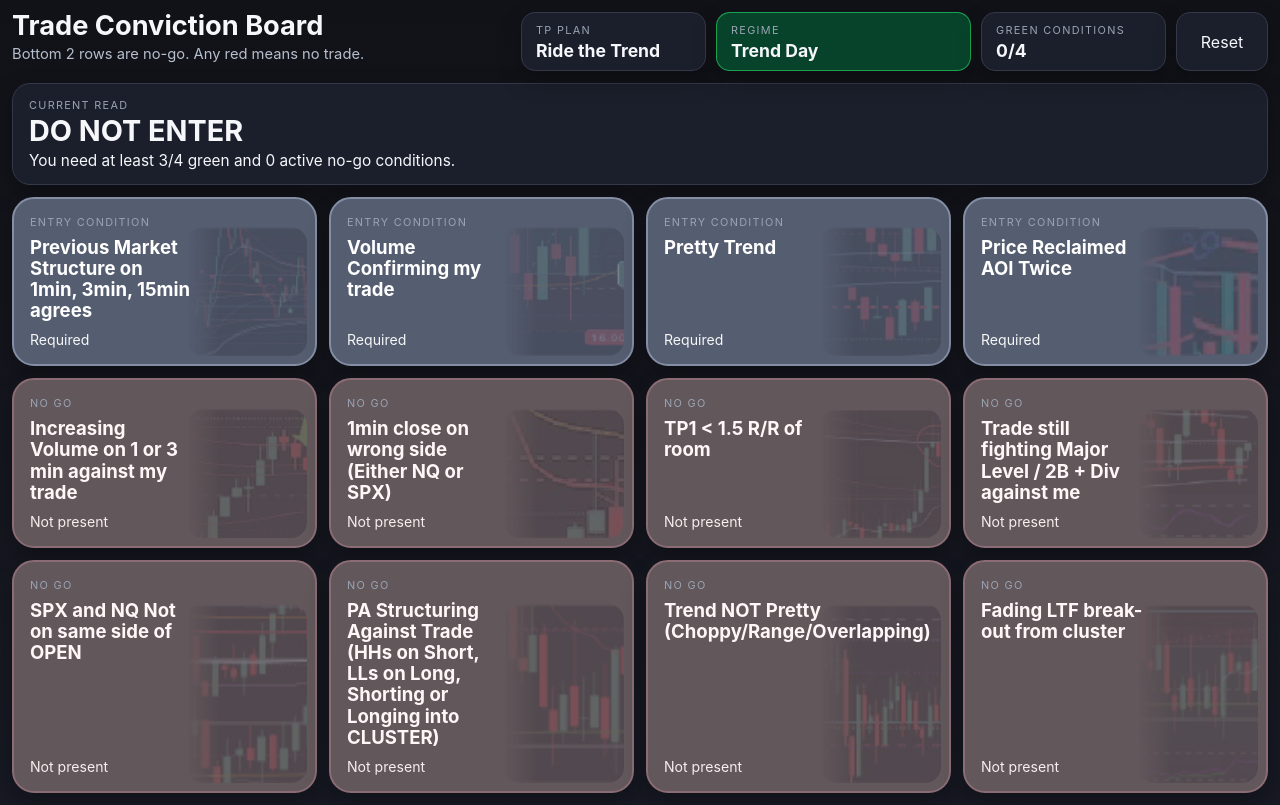
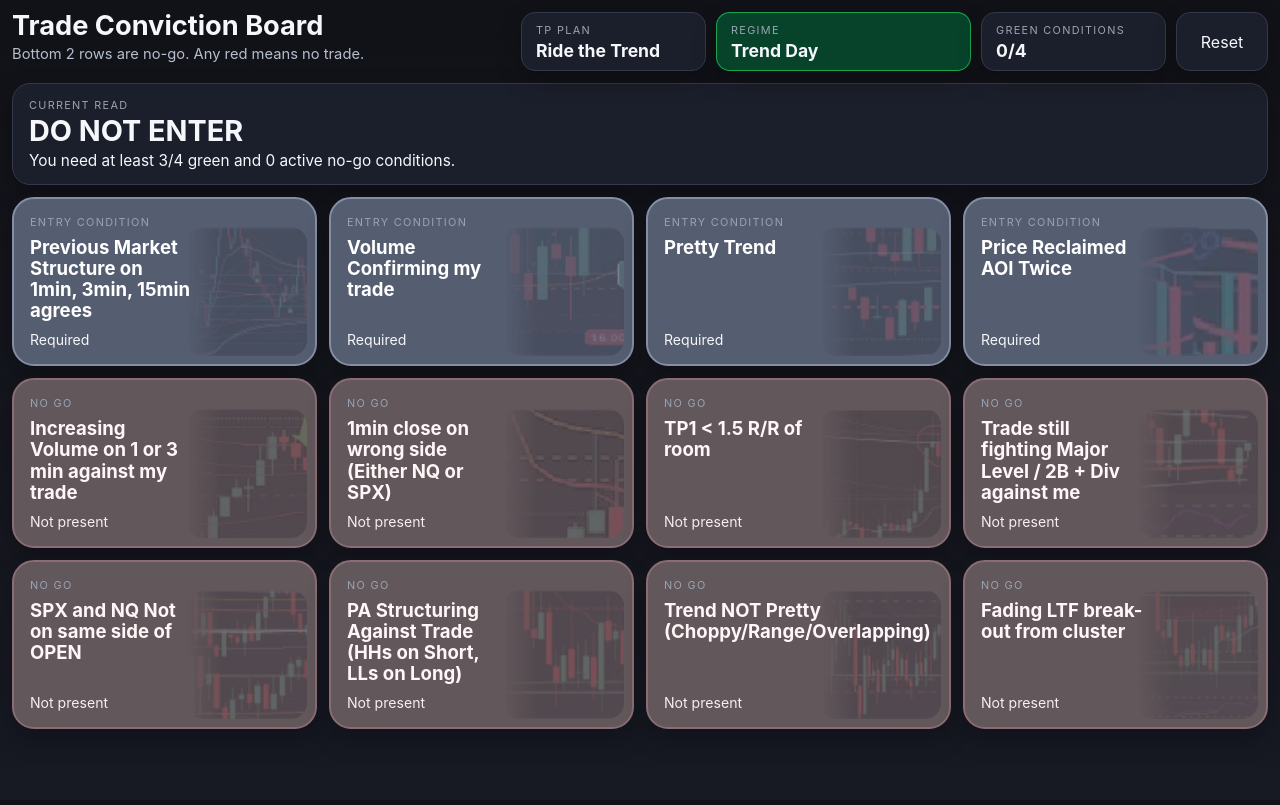
Before and after one commit to bboypkj/trade-checklist-app, a React (Vite) app: page / in a window 1280 px wide. Built offline with nearby package versions, Linux system fonts and the light colour scheme.

Commit message:
Update App.jsx

```diff
--- a/src/App.jsx
+++ b/src/App.jsx
@@ -87,7 +87,7 @@ const defaultTiles = [
   {
     id: 10,
     label:
-      'PA Structuring Against Trade (HHs on Short, LLs on Long, Shorting or Longing into CLUSTER)',
+      'PA Structuring Against Trade (HHs on Short, LLs on Long)',
     group: 'nogo',
     state: 'neutral',
     image: '/NGStructure.png',
```
